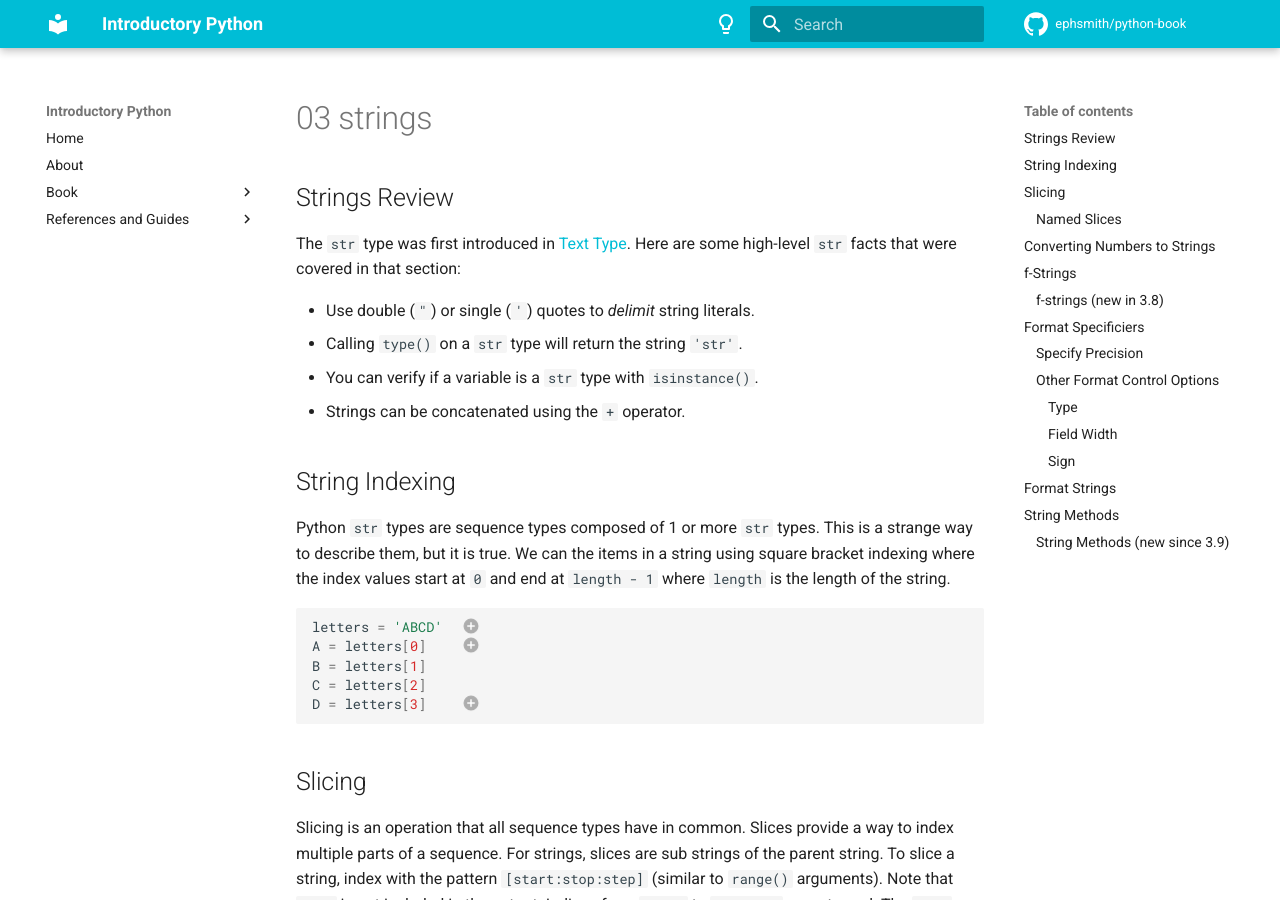
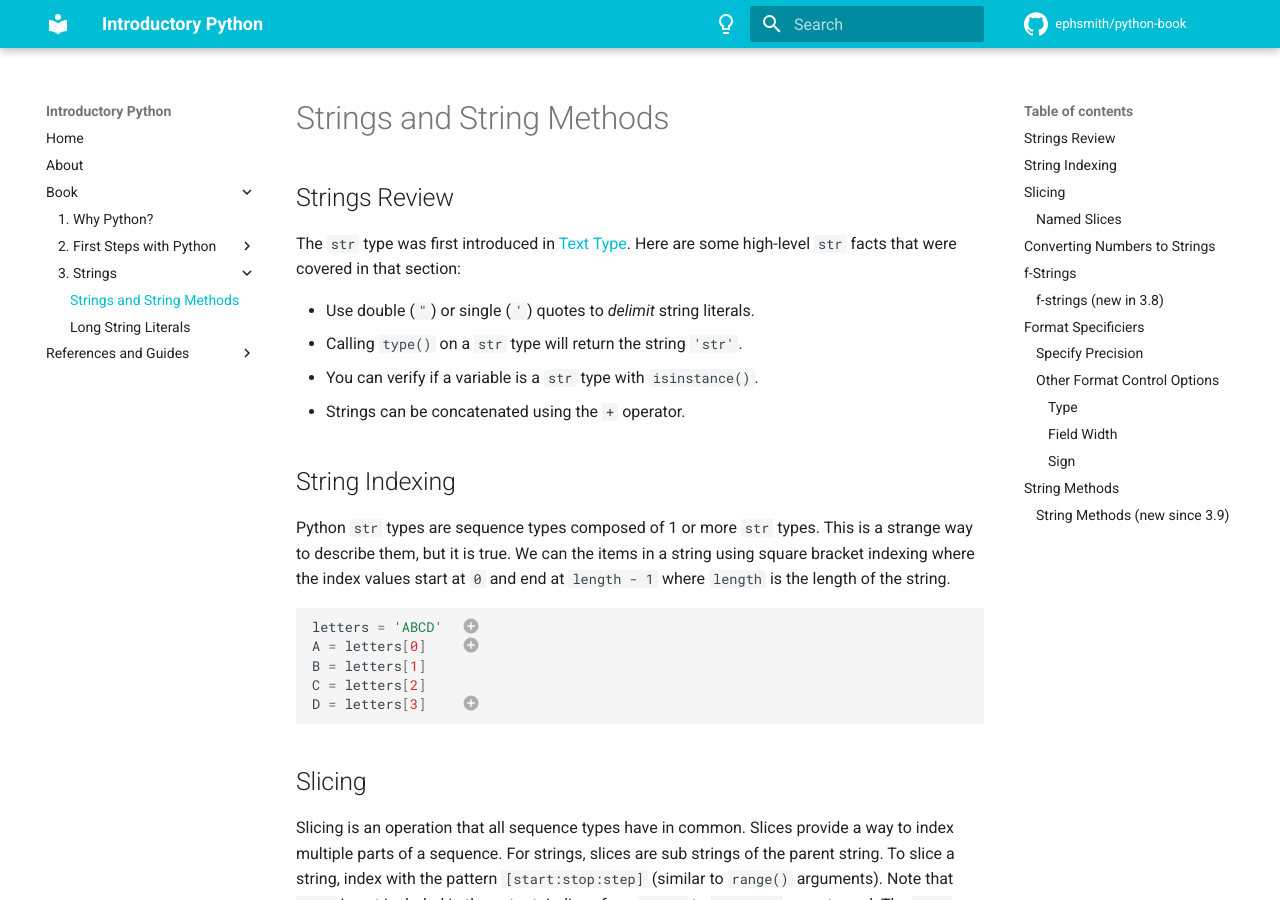
Before and after one commit to ephsmith/python-book, an MkDocs documentation site: the page built from docs/03/03-strings.md, in a window 1280 px wide and 900 px high. Built offline with MkDocs 1.6.1 and Material for MkDocs 9.7.7, drawn with Linux system fonts in a browser that asks for light colours; comment, search, counter and statistics services are not loaded.

Commit message:
Strings: Added back to Nav.

````diff
--- a/docs/03/03-strings.md
+++ b/docs/03/03-strings.md
@@ -260,10 +260,6 @@
 total: -1.98
 ```
 
-## Format Strings
-
-
-
 ## String Methods
 - Methods are functions (like `print()`) that are "*attached*" to objects.
 - String methods are functions attached to `str` objects.
--- a/mkdocs.yml
+++ b/mkdocs.yml
@@ -18,7 +18,7 @@
           - 'Essential Built-Ins': '02/02-essential-built-ins.md'
           - 'Handling Errors': '02/02-handling-errors.md'
       - '3. Strings':
-          # - 'Strings and String Methods': '03/03-strings.md'
+          - 'Strings and String Methods': '03/03-strings.md'
           - 'Long String Literals': '03/03-long-strings.md'
     - 'References and Guides':
       - 'GitHub': 'guides/github-references.md'
````
